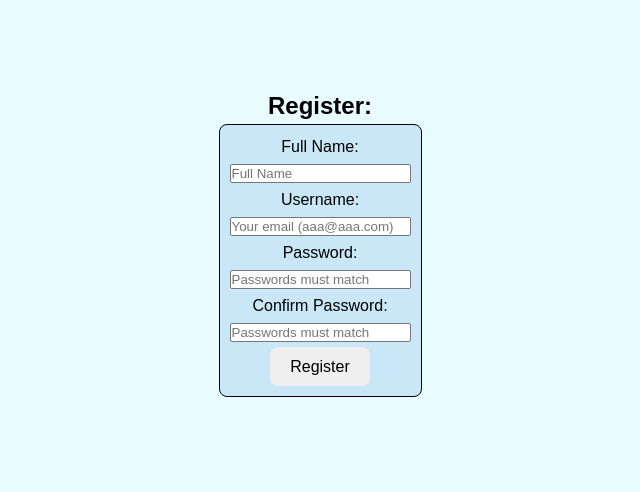
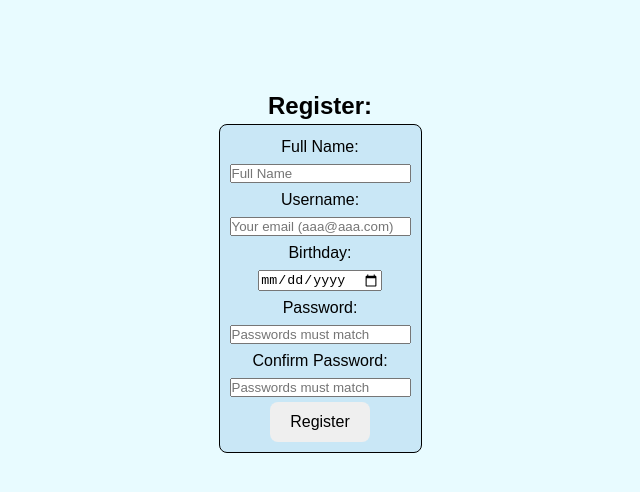
Before and after one commit to waitegeoff2/social-media-app, a React (Vite) app in the folder social-frontend/: page /register in a window 1280 px wide. Shown: the top 492 px of the page, without its empty margins (320-960 px from the left). Built offline with nearby package versions, Linux system fonts and the light colour scheme.

Commit message:
Updating prisma schema for User

```diff
--- a/social-frontend/src/components/SignUpForm/SignUpForm.jsx
+++ b/social-frontend/src/components/SignUpForm/SignUpForm.jsx
@@ -5,6 +5,7 @@ import './SignUpForm.css'
 export default function SignUpForm() {
     const [name, setName] = useState('');
     const [username, setUserName] = useState('');
+    const [birthday, setBirthday] = useState('');
     const [password, setPassword] = useState('');
     const [confirmPassword, setConfirmPassword] = useState('');
     //get from backend
@@ -73,6 +74,16 @@ export default function SignUpForm() {
                     required
                 />
                 {/* AGE */}
+                <label htmlFor="name">Birthday:</label>
+                <input
+                    type='date'
+                    id='birthday'
+                    name='birthday'
+                    placeholder="Your email (aaa@aaa.com)"
+                    value={birthday}
+                    onChange={(e) => setBirthday(e.target.value)}
+                    required
+                />
                 <label htmlFor="password">Password:</label>
                 <input
                     type="password"
```
